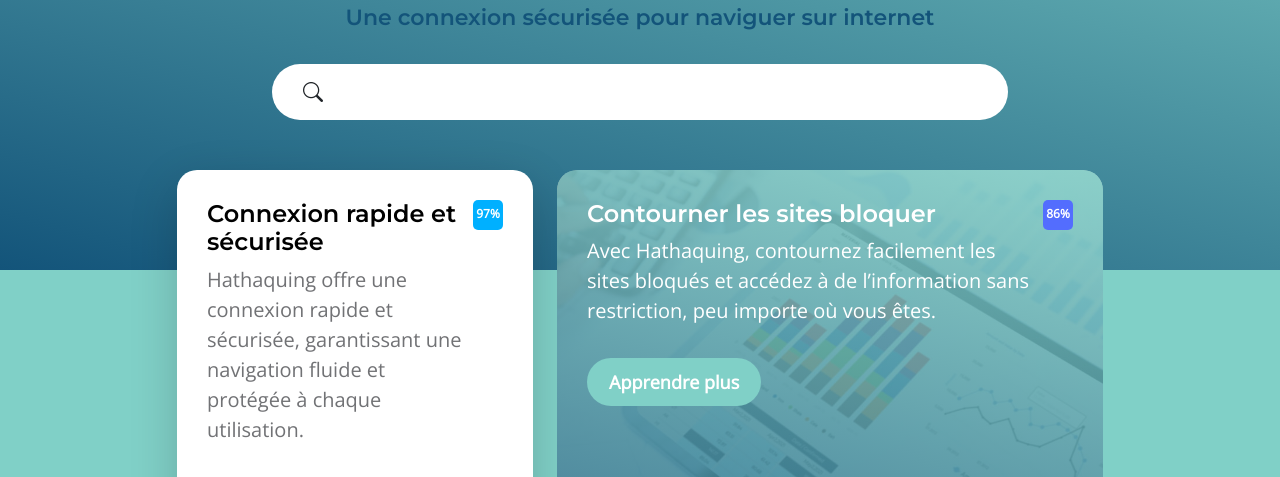
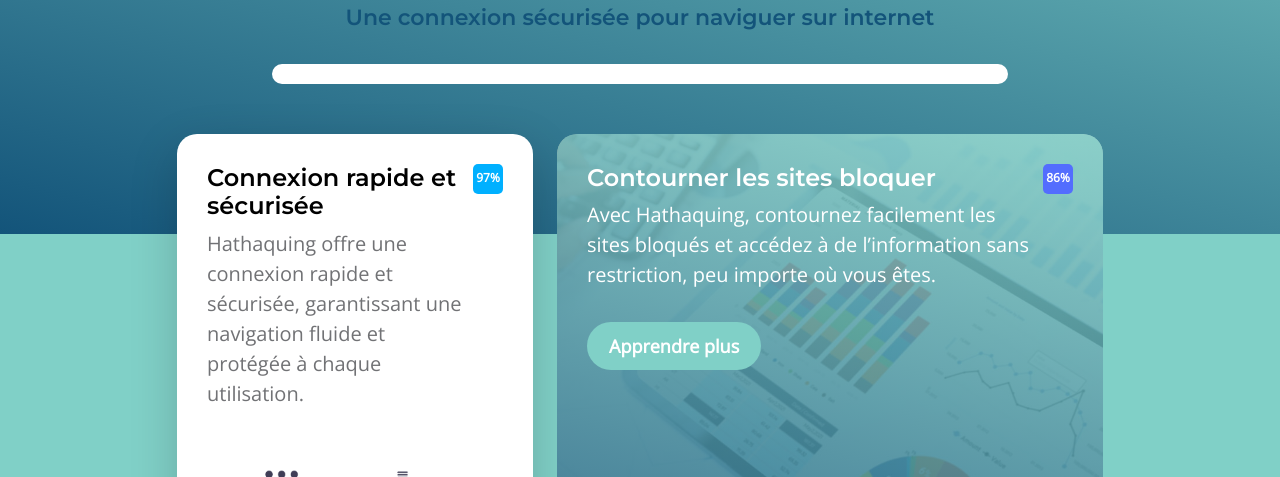
Before and after one commit to Croney-Tech/ProxyHathaquing, a plain HTML site: page index.html in a window 1280 px wide. Shown: the part 292-769 px from the top of the page. Drawn offline with nearby package versions, Linux system fonts and the light colour scheme; a script that the page names is missing.

Commit message:
Update index.html
Signed-off-by: Croney-Tech <160621544+Croney-Tech@users.noreply.github.com>

```diff
--- a/index.html
+++ b/index.html
@@ -103,10 +103,9 @@
 
                                 <div class="input-group input-group-lg">
 
-                                    <span class="input-group-text bi-search" id="basic-addon1">
-                                        <div id="r4-widget-form"></div>
 
-                                    </span>
+                                    <div id="r4-widget-form"></div>
+
 
                                 </div>
 
```
